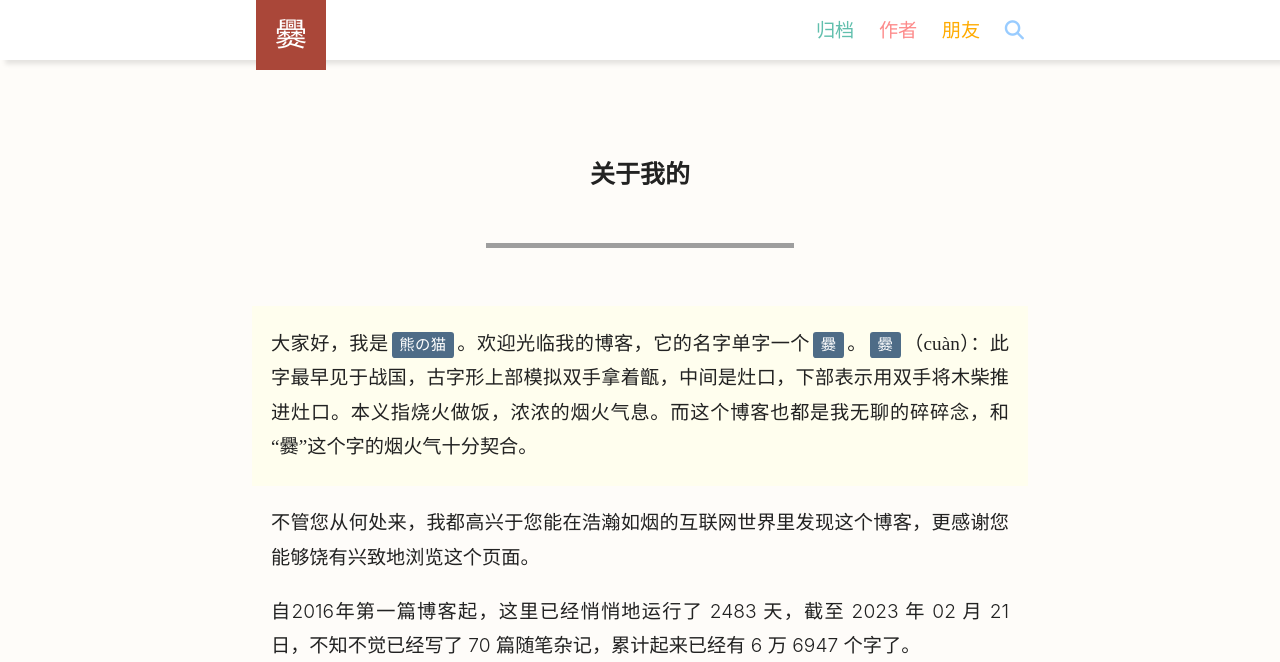
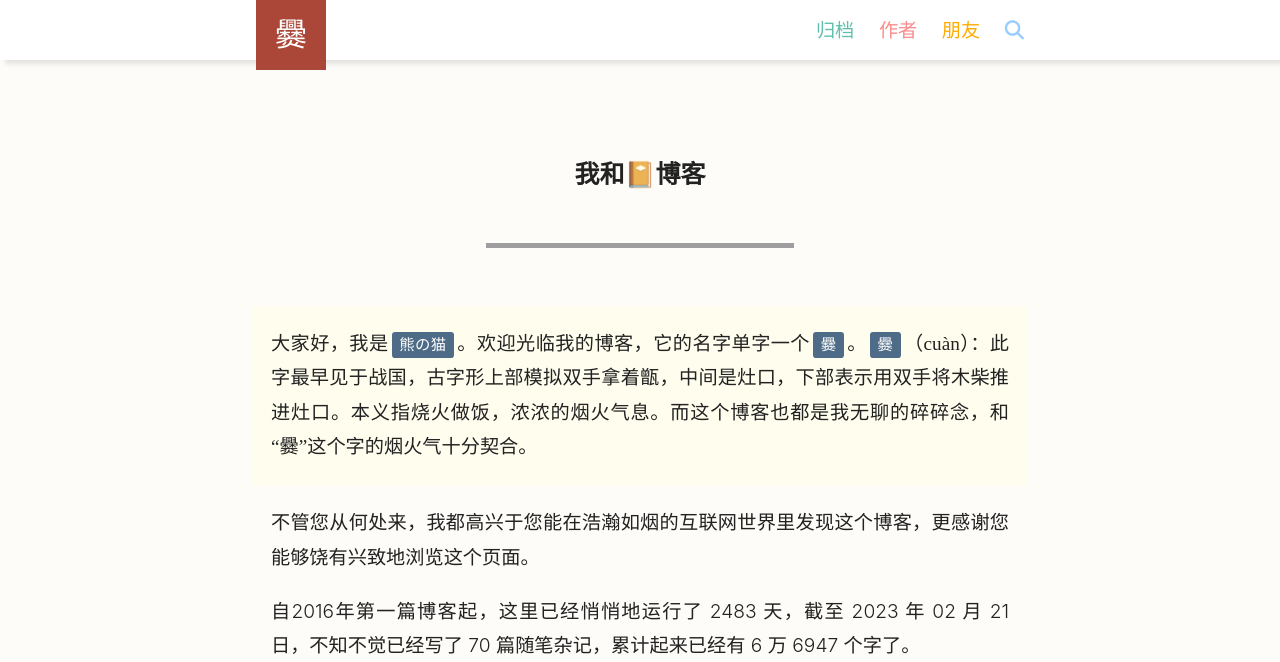
Before and after one commit to ColinAZ/blog, a Jekyll site: the page built from _pages/about.md, in a window 1280 px wide and 1400 px high, cut to the strip 0-662 px from the top of the window. Built offline with Jekyll 4.4.1, drawn with Linux system fonts in a browser that asks for light colours; nearby versions of some CDN libraries; some web fonts are replaced; comment, search, counter and statistics services are not loaded; some of the changed text lies outside the part shown; grey boxes are pictures that could not be loaded.

Commit message:
优化网页显示

```diff
--- a/_includes/head.html
+++ b/_includes/head.html
@@ -13,11 +13,11 @@
   <link rel="dns-prefetch" href="//lib.baomitu.com">
   <link rel="dns-prefetch" href="//cc.0static.com">
   <link rel="stylesheet" href="//lib.baomitu.com/font-awesome/6.3.0/css/all.min.css">
-  <link rel="stylesheet" href="/main.min.css?v=1.5">
+  <link rel="stylesheet" href="/main.min.css?v=1.5.1">
   <link rel="apple-touch-icon" sizes="180x180" href="//cc.0static.com/icons/apple-touch-icon.png">
   <link rel="icon" type="image/png" sizes="32x32" href="//cc.0static.com/icons/favicon-32x32.png">
   <link rel="icon" type="image/png" sizes="16x16" href="//cc.0static.com/icons/favicon-16x16.png">
   <link rel="manifest" href="//cc.0static.com/icons/site.webmanifest">
-  <link rel="alternate" type="application/atom+xml" title="爨.blog's RSS" href="//cuan.blog/feed.xml">
+  <link rel="alternate" type="application/atom+xml" title="RSS of 爨.blog" href="//cuan.blog/feed.xml">
   {% feed_meta %}
 </head>
--- a/_pages/about.md
+++ b/_pages/about.md
@@ -1,5 +1,5 @@
 ---
-title: "关于我的"
+title: "我和📔博客"
 permalink: "/about/"
 layout: page
 author: 熊的猫
@@ -29,7 +29,7 @@ author: 熊的猫
 >
 ><i class="fa-brands fa-telegram"></i>：fm789，[点我](https://t.me/fm876){:target="_blank"}
 
-本博客采用 **[ <i class="fa-brands fa-creative-commons"></i> <i class="fa-brands fa-creative-commons-by"></i> <i class="fa-brands fa-creative-commons-nc"></i> <i class="fa-brands fa-creative-commons-sa"></i>](https://creativecommons.org/licenses/by-nc-sa/4.0/deed.zh){:target="_blank"}** （知识产权署名-非商业性使用 4.0 国际许可协议）进行许可。
+本博客采用 **[ <i class="fa-brands fa-creative-commons"></i> <i class="fa-brands fa-creative-commons-by"></i> <i class="fa-brands fa-creative-commons-nc"></i> <i class="fa-brands fa-creative-commons-sa"></i>](https://creativecommons.org/licenses/by-nc-sa/4.0/deed.zh){:target="_blank"}** `（知识产权署名-非商业性使用 4.0 国际许可协议）`进行许可。
 
 最后特别感谢[@Fooleap](https://blog.fooleap.org/){:target="_blank"} 、 [@钛客志](https://fffou.com/){:target="_blank"} 和  [@水八口](https://blog.shuiba.co/){:target="_blank"} 对本博客的帮助。
 
```
Also changed, not shown: _pages/friend.md (+1 -1 lines), _pages/search.md (+1 -1 lines), main.min.css.
